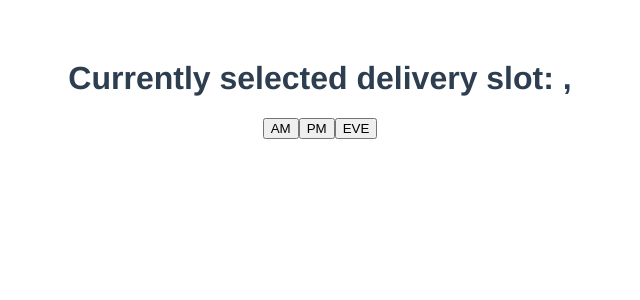
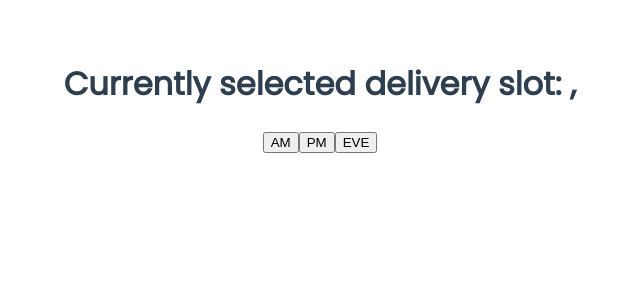
Before and after one commit to courtney-codes/patch-delivery-picker, a Vue app in the folder picker/: page / in a window 1280 px wide. Shown: the top 300 px of the page, without its empty margins (320-960 px from the left). Built offline with nearby package versions, Linux system fonts and the light colour scheme.

Commit message:
style: title and font

```diff
--- a/picker/src/App.vue
+++ b/picker/src/App.vue
@@ -6,9 +6,13 @@
 
 <script>
 import Picker from '@/components/Picker.vue';
+import 'fontsource-poppins';
 
 export default {
   name: 'App',
+  created() {
+    document.title = 'Pick your delivery slot';
+  },
   components: {
     Picker,
   },
@@ -17,7 +21,7 @@ export default {
 
 <style>
 #app {
-  font-family: Avenir, Helvetica, Arial, sans-serif;
+  font-family: Poppins, Helvetica, Arial, sans-serif;
   -webkit-font-smoothing: antialiased;
   -moz-osx-font-smoothing: grayscale;
   text-align: center;
```
